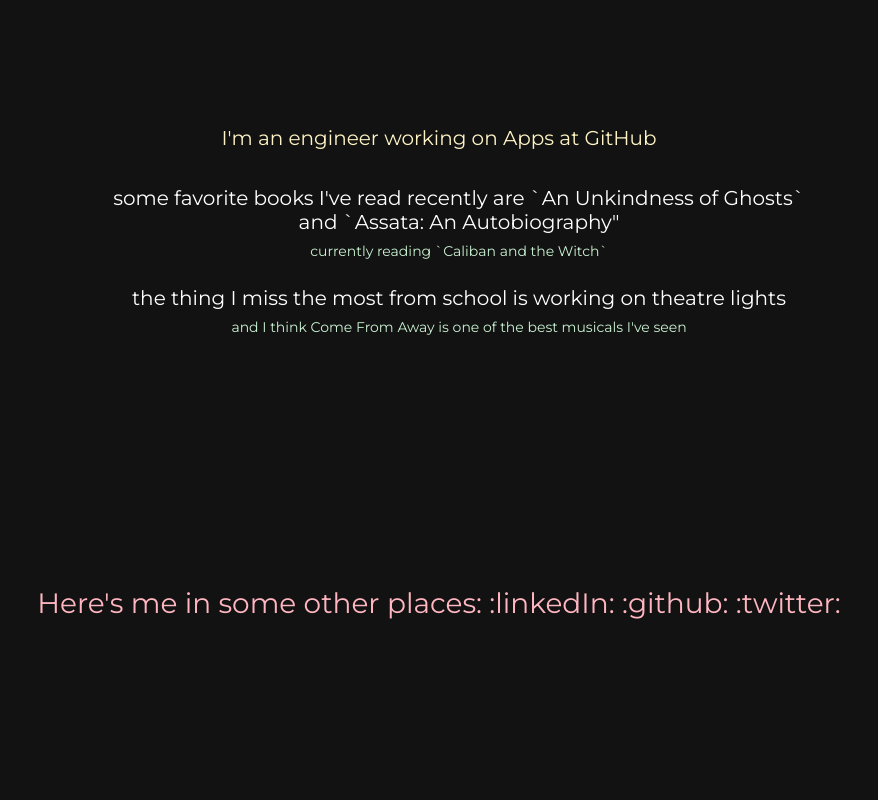
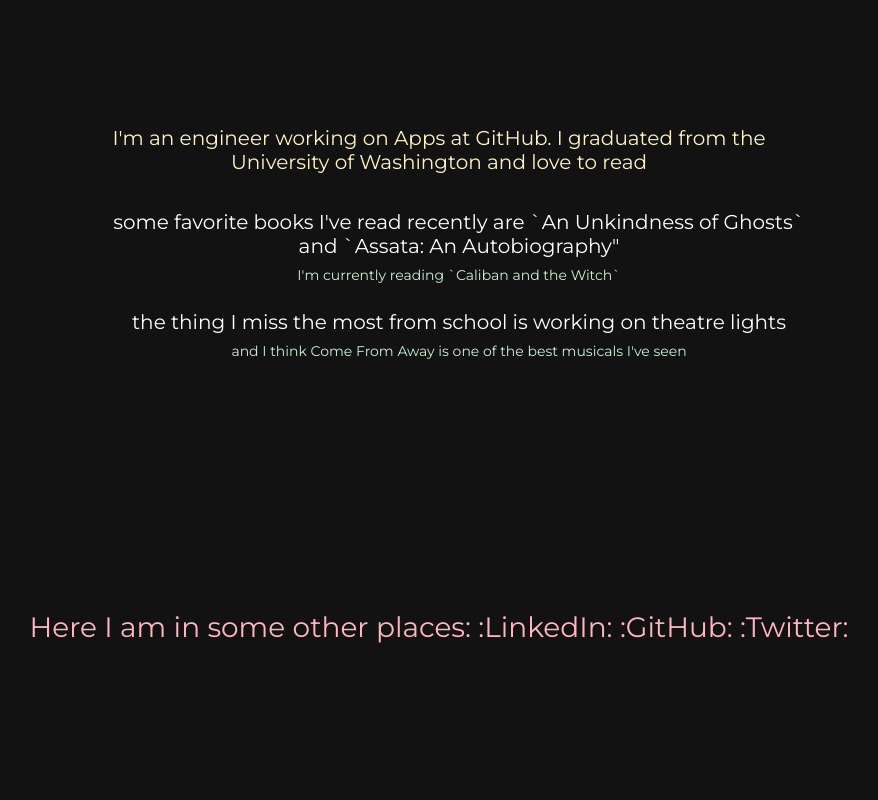
Before and after one commit to indigok/indigok.github.io, a plain HTML site: page index.html in a window 1280 px wide. Shown: the part 940-1740 px from the top of the page, without its empty margins (201-1079 px from the left). Drawn offline with nearby package versions, Linux system fonts and the light colour scheme.

Commit message:
copy updates

```diff
--- a/index.html
+++ b/index.html
@@ -18,19 +18,19 @@
       👇👇
     </div>
     <div class="body">
-      <p>I'm an engineer working on Apps at GitHub</p>
+      <p>I'm an engineer working on Apps at GitHub. I graduated from the University of Washington and love to read</p>
       <ul>
         <li>some favorite books I've read recently are `An Unkindness of Ghosts` and `Assata: An Autobiography"</li>
-        <li class="sub-list">currently reading `Caliban and the Witch`</li>
+        <li class="sub-list">I'm currently reading `Caliban and the Witch`</li>
         <li>the thing I miss the most from school is working on theatre lights</li>
         <li class="sub-list">and I think Come From Away is one of the best musicals I've seen</li>
       </ul>
     </div>
     <div class="contact">
-      Here's me in some other places:
-      <a href="https://www.linkedin.com/in/hmharvey/">:linkedIn:</a>
-      <a href="https://github.com/hmharvey">:github:</a>
-      <a href="https://twitter.com/ohheatherhh">:twitter:</a>
+      Here I am in some other places:
+      <a href="https://www.linkedin.com/in/hmharvey/">:LinkedIn:</a>
+      <a href="https://github.com/hmharvey">:GitHub:</a>
+      <a href="https://twitter.com/ohheatherhh">:Twitter:</a>
     </div>
     <div class="hidden body">
       <p>Still here? Some other cool things I've done include</p>
@@ -42,7 +42,7 @@
         <li>studying abroad in Costa Rica</li>
         <li class="sub-list">(talk to me about birds!)</li>
       </ul>
-      <p>And my tools of choice are vim with the 1989 TS color theme and iterm2</p>
+      <p>And s/o to the 1989 color theme for vim</p>
     </div>
     <div class="contact">
       That's all for now, but feel free to reach out ☕
```
